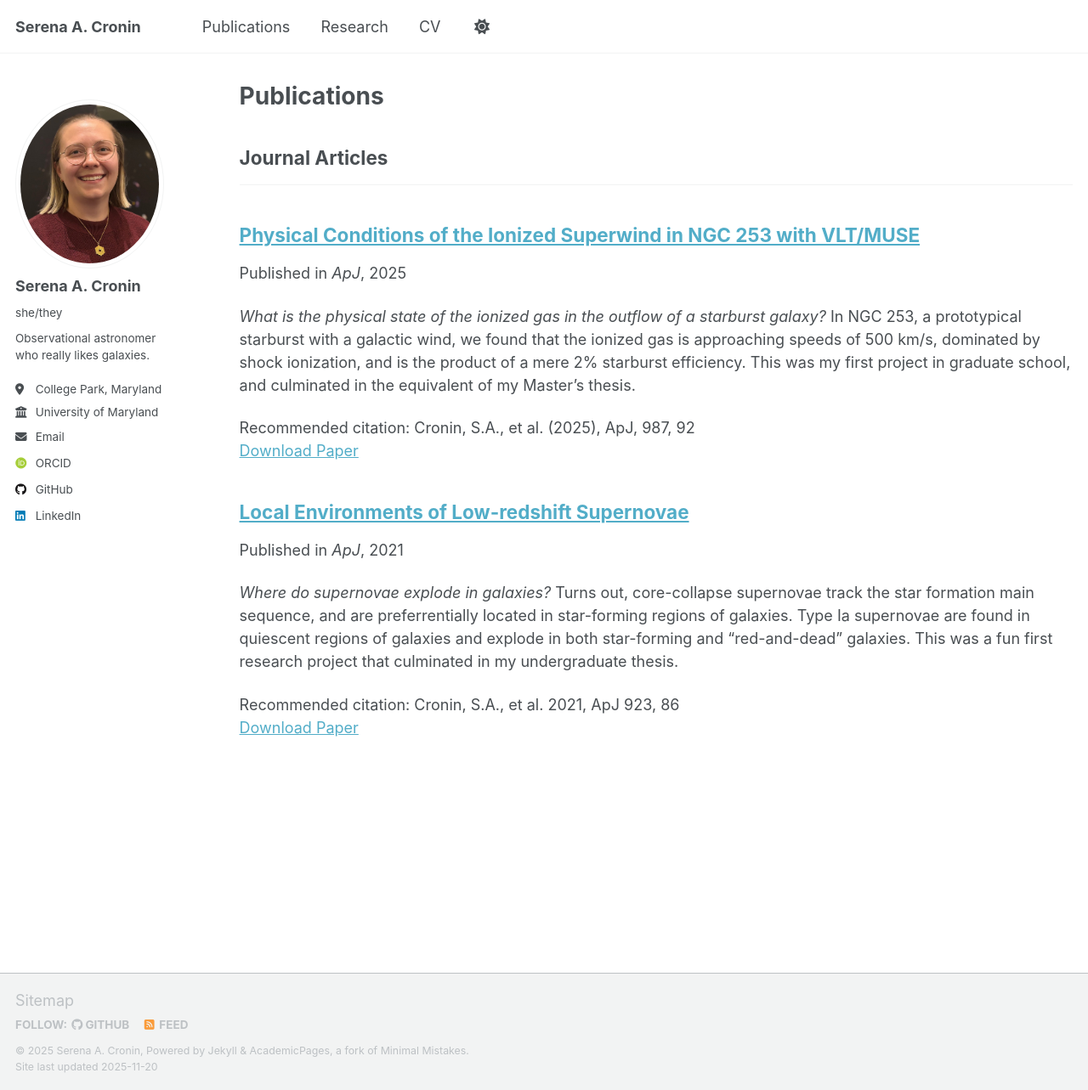
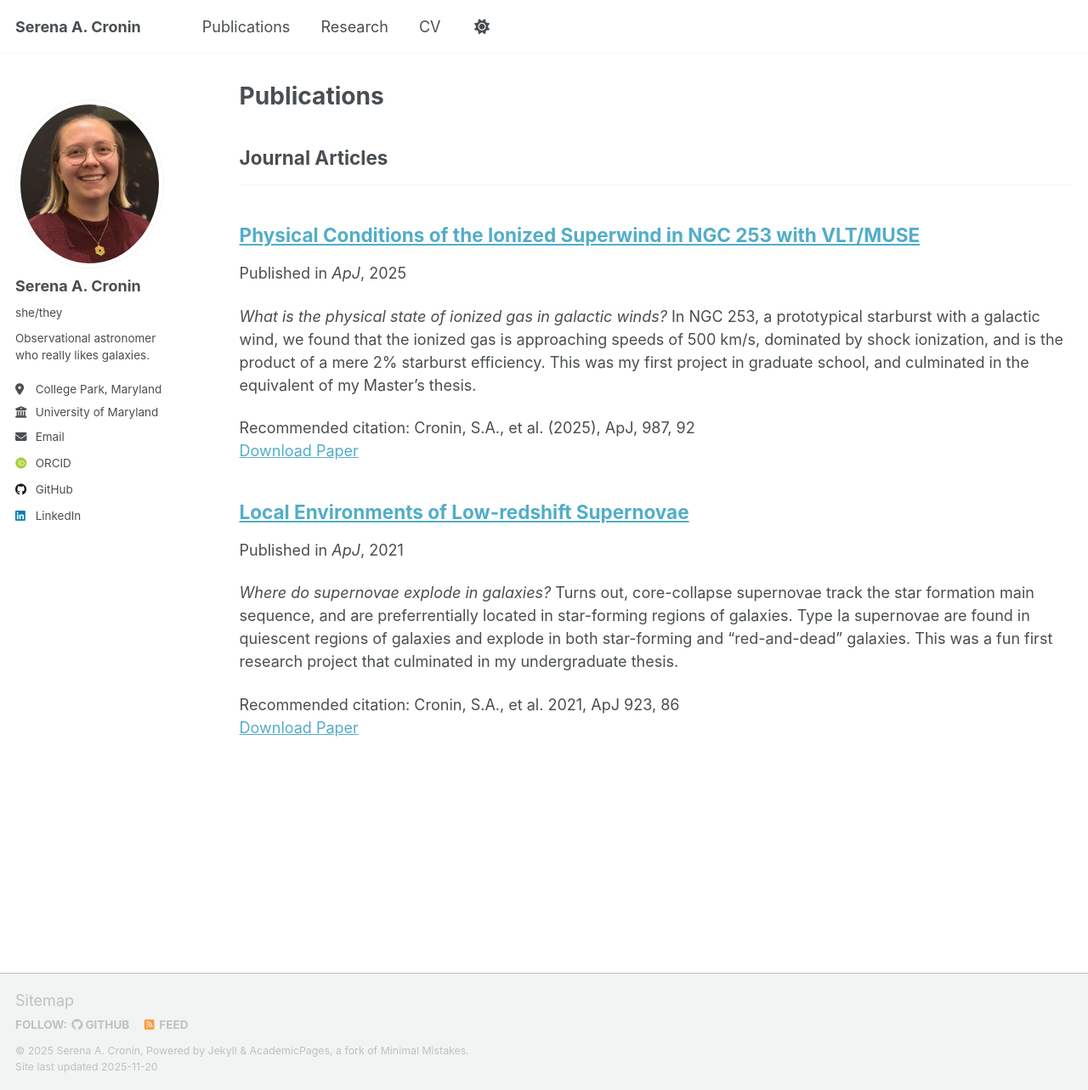
Before and after one commit to serenacronin/serenacronin.github.io, a Jekyll site: the page built from _pages/publications.html, in a window 1280 px wide and 1283 px high. Shown: the whole window at 85% size. Built offline with Jekyll 4.4.1, drawn with Linux system fonts in a browser that asks for light colours; some web fonts are replaced; a script that is not in the unit is left out.

Commit message:
Update 2025-07-01-ngc253-muse.md

```diff
--- a/_publications/2025-07-01-ngc253-muse.md
+++ b/_publications/2025-07-01-ngc253-muse.md
@@ -3,7 +3,7 @@ title: "Physical Conditions of the Ionized Superwind in NGC 253 with VLT/MUSE"
 collection: publications
 category: manuscripts
 permalink: /publication/2025-07-01-ngc253-muse
-excerpt: "*What is the physical state of the ionized gas in the outflow of a starburst galaxy?* In NGC 253, a prototypical starburst with a galactic wind, we found that the ionized gas is approaching speeds of 500 km/s, dominated by shock ionization, and is the product of a mere 2% starburst efficiency. This was my first project in graduate school, and culminated in the equivalent of my Master's thesis."
+excerpt: "*What is the physical state of ionized gas in galactic winds?* In NGC 253, a prototypical starburst with a galactic wind, we found that the ionized gas is approaching speeds of 500 km/s, dominated by shock ionization, and is the product of a mere 2% starburst efficiency. This was my first project in graduate school, and culminated in the equivalent of my Master's thesis."
 date: 2025-07-01
 venue: 'ApJ'
 paperurl: 'https://ui.adsabs.harvard.edu/abs/2025ApJ...987...92C/abstract'
```
